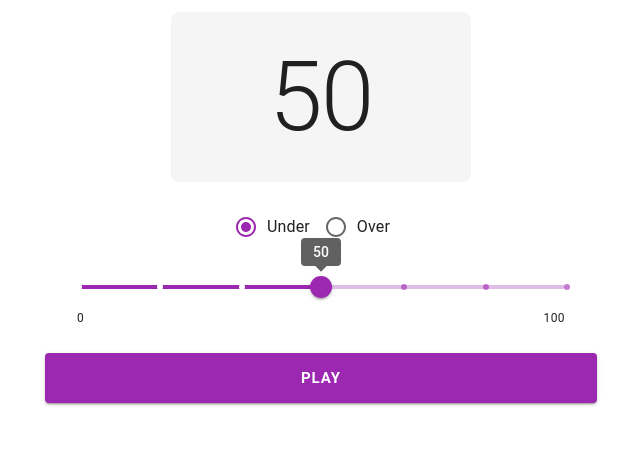
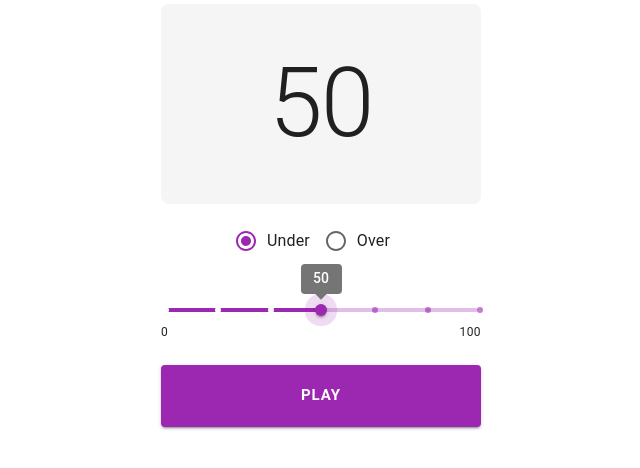
Before and after one commit to olhayakubovska/dice-game, a Next.js app: page / in a window 1280 px wide. Shown: the part 144-612 px from the top of the page, without its empty margins (319-959 px from the left). Built offline with nearby package versions, Linux system fonts and the light colour scheme; what @mui/material-nextjs would draw is missing.

Commit message:
feat: update DiceGame and diceSliderSx components with improved layout and styling; adjust dimensions and spacing for better UI

```diff
--- a/components/DiceGame.tsx
+++ b/components/DiceGame.tsx
@@ -10,14 +10,21 @@ import { MAX_HISTORY, THRESHOLD_MAX, THRESHOLD_MIN } from '@/lib/constants';
 import ResultAlert from './ResultAlert';
 import HistoryTable from './HistoryTable';
 import { useDiceGame } from '@/hooks/useDiceGame';
-import { diceSliderMarks, diceSliderSx } from './diceSliderSx';
+import { diceSliderMarks, diceSliderSx, MARK_SIZE } from './diceSliderSx';
 
-const RESULT_DISPLAY_WIDTH = 300;
-const RESULT_DISPLAY_HEIGHT = 170;
+const RESULT_DISPLAY_WIDTH = 320;
+const RESULT_DISPLAY_HEIGHT = 200;
 const RESULT_FONT_SIZE = 96;
 const RESULT_FONT_WEIGHT = 300;
+const RESULT_FONT_LINE_HEIGHT = '117%';
+const RESULT_FONT_LETTER_SPACING = '-1.5px';
 const HISTORY_ROW_HEIGHT = 37;
 const HISTORY_RESERVED_HEIGHT = HISTORY_ROW_HEIGHT * (MAX_HISTORY + 1);
+const PLAY_BUTTON_WIDTH = 320;
+const PLAY_BUTTON_HEIGHT = 62;
+const PLAY_BUTTON_COLOR = '#9C27B0';
+const SLIDER_TOP_SPACING = 37;
+const SLIDER_BLOCK_HEIGHT = 42;
 
 export default function DiceGame() {
   const {
@@ -46,7 +53,7 @@ export default function DiceGame() {
 
   return (
     <Box>
-      <Box sx={{ display: 'grid', pb: 2 }}>
+      <Box sx={{ display: 'grid', pb: 1 }}>
         <Box sx={{ gridArea: '1 / 1', visibility: 'hidden' }} aria-hidden>
           <ResultAlert result={{ result: 0, isWin: true }} threshold={threshold} guess={guess} />
         </Box>
@@ -64,7 +71,7 @@ export default function DiceGame() {
         </Box>
       </Box>
 
-      <Box sx={{ display: 'flex', justifyContent: 'center', mb: 3 }}>
+      <Box sx={{ display: 'flex', justifyContent: 'center', mb: 2 }}>
         <Paper
           elevation={0}
           aria-live="polite"
@@ -81,7 +88,14 @@ export default function DiceGame() {
           <Grow key={lastResult ? lastResult.result : threshold} in timeout={300}>
             <Typography
               variant="h1"
-              sx={{ fontSize: RESULT_FONT_SIZE, fontWeight: RESULT_FONT_WEIGHT, color: 'text.primary' }}
+              sx={{
+                fontFamily: 'Roboto',
+                fontSize: RESULT_FONT_SIZE,
+                fontWeight: RESULT_FONT_WEIGHT,
+                lineHeight: RESULT_FONT_LINE_HEIGHT,
+                letterSpacing: RESULT_FONT_LETTER_SPACING,
+                color: 'text.primary',
+              }}
             >
               {lastResult ? lastResult.result : threshold}
             </Typography>
@@ -89,11 +103,12 @@ export default function DiceGame() {
         </Paper>
       </Box>
 
-      <Box sx={{ display: 'flex', justifyContent: 'center', mb: 3}}>
+      <Box sx={{ width: PLAY_BUTTON_WIDTH, mx: 'auto' }}>
         <RadioGroup
           row
           value={guess}
           onChange={handleGuessChange}
+          sx={{ justifyContent: 'center' }}
         >
           <FormControlLabel
             value="under"
@@ -110,7 +125,18 @@ export default function DiceGame() {
         </RadioGroup>
       </Box>
 
-      <Box sx={{ px: 4, mb: 3 }}>
+      <Box
+        sx={{
+          width: PLAY_BUTTON_WIDTH,
+          height: SLIDER_BLOCK_HEIGHT,
+          mx: 'auto',
+          mb: 3,
+          mt: `${SLIDER_TOP_SPACING}px`,
+          display: 'flex',
+          flexDirection: 'column',
+          justifyContent: 'center',
+        }}
+      >
         <Slider
           value={threshold}
           onChange={handleThresholdChange}
@@ -120,25 +146,36 @@ export default function DiceGame() {
           marks={diceSliderMarks}
           valueLabelDisplay="on"
           color="secondary"
-          sx={diceSliderSx}
+          sx={{
+            ...diceSliderSx,
+            width: `calc(100% - ${MARK_SIZE}px)`,
+            mx: `${MARK_SIZE / 2}px`,
+          }}
         />
-        <Box sx={{ display: 'flex', justifyContent: 'space-between' }}>
+        <Box sx={{ display: 'flex', justifyContent: 'space-between', width: '100%' }}>
           <Typography variant="caption" color="text.secondary">{THRESHOLD_MIN}</Typography>
           <Typography variant="caption" color="text.secondary">{THRESHOLD_MAX}</Typography>
         </Box>
       </Box>
 
+      <Box sx={{ display: 'flex', justifyContent: 'center', mt: 2 }}>
         <Button
           variant="contained"
-        color="secondary"
-        fullWidth
           size="large"
           onClick={handlePlay}
           disabled={loading}
-        sx={{ py: 1.5, fontWeight: 700, letterSpacing: 1 }}
+          sx={{
+            width: PLAY_BUTTON_WIDTH,
+            height: PLAY_BUTTON_HEIGHT,
+            bgcolor: PLAY_BUTTON_COLOR,
+            fontWeight: 700,
+            letterSpacing: 1,
+            '&:hover': { bgcolor: PLAY_BUTTON_COLOR },
+          }}
         >
           {loading ? 'Rolling...' : 'PLAY'}
         </Button>
+      </Box>
 
       <Box sx={{ mt: 4, minHeight: HISTORY_RESERVED_HEIGHT }}>
         {history.length > 0 && <HistoryTable history={history} />}
--- a/components/diceSliderSx.ts
+++ b/components/diceSliderSx.ts
@@ -1,9 +1,9 @@
 import { alpha, SxProps, Theme } from '@mui/material/styles';
 
-const MARK_SIZE = 6;
-const THUMB_SIZE = 22;
+export const MARK_SIZE = 6;
+const THUMB_SIZE = 12;
 const THUMB_GLOW_SPREAD = 10;
-const THUMB_ACTIVE_GLOW_SPREAD = 14;
+export const THUMB_ACTIVE_GLOW_SPREAD = THUMB_GLOW_SPREAD;
 const THUMB_GLOW_OPACITY = 0.16;
 
 export const diceSliderSx: SxProps<Theme> = {
@@ -30,6 +30,8 @@ export const diceSliderSx: SxProps<Theme> = {
     width: THUMB_SIZE,
     height: THUMB_SIZE,
     backgroundColor: 'secondary.main',
+    boxShadow: (theme) =>
+      `0 0 0 ${THUMB_GLOW_SPREAD}px ${alpha(theme.palette.secondary.main, THUMB_GLOW_OPACITY)}`,
     '&:hover, &.Mui-focusVisible': {
       boxShadow: (theme) =>
         `0 0 0 ${THUMB_GLOW_SPREAD}px ${alpha(theme.palette.secondary.main, THUMB_GLOW_OPACITY)}`,
@@ -40,8 +42,19 @@ export const diceSliderSx: SxProps<Theme> = {
     },
   },
   '& .MuiSlider-valueLabel': {
-    backgroundColor: 'grey.700',
+    width: 41,
+    height: 30,
+    display: 'flex',
+    alignItems: 'center',
+    justifyContent: 'center',
+    backgroundColor: '#757575',
     borderRadius: 1,
+    fontFamily: 'Roboto',
+    fontWeight: 500,
+    fontSize: 14,
+    lineHeight: '157%',
+    letterSpacing: '0.1px',
+    verticalAlign: 'middle',
   },
 };
 
@@ -54,17 +67,3 @@ export const diceSliderMarks = [
   { value: 83.33 },
   { value: 100 },
 ];
-
-/* Під час реалізації зіткнулася з математичною невідповідністю в макеті: вказано 7 точок на шкалі від 0 до 100 з рівними проміжками між ними, при цьому перша точка повинна починатися зі значення більше 20.
-
-Розрахунки показують, що це неможливо поєднати. Якщо рівномірно розподілити точоки у діапазоні 0–100, перша точка опиниться на значенні ≈17 — нижче вимоги в 20.
-
-Варіанти рішення:
-
-1. Зробити рівно 7 точок з однаковими проміжками — у цьому випадку перша точка буде приблизно на значенні 16–17, і вигляд не буде як у макетi .
-
-2. Або реалізувати варіант ідентично макету: відрізок від 0 до першої точки буде більшим за 20, а всі наступні інтервали будуть підлаштовуватися відносно цього стартового зміщення. Тобто візуально точки виглядають рівномірно розподіленими (як у макеті), але фактичні gap між ними буде різним.
-
-Я обрала 1
-
-*/
```
Lines whose indentation alone changed are shown as unchanged.
